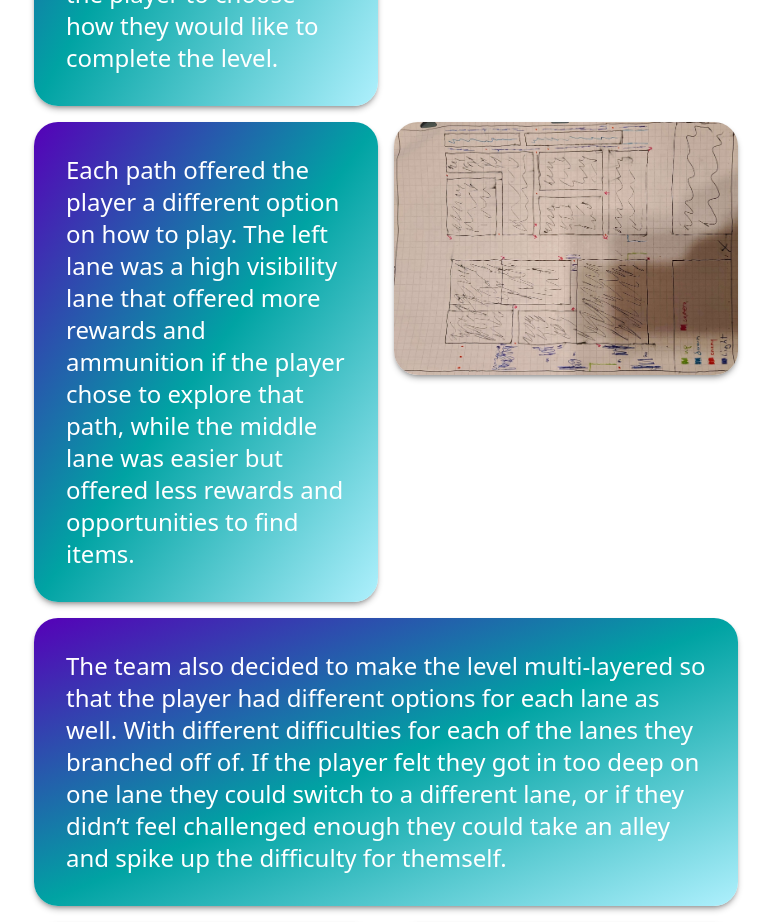
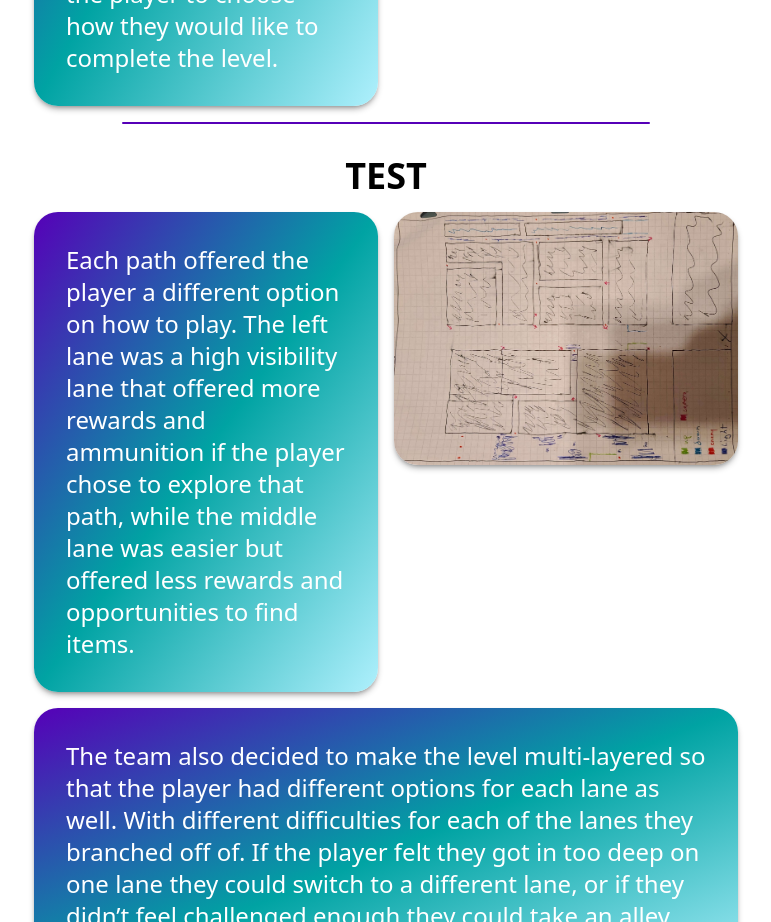
Before and after one commit to briziant/Portfolio, a SvelteKit app: page /projects/hitmanstyle in a window 1280 px wide. Shown: the part 840-1762 px from the top of the page, without its empty margins (254-1025 px from the left). Built offline with nearby package versions, Linux system fonts and the light colour scheme; grey boxes are pictures that could not be loaded.

Commit message:
New Changes

```diff
--- /dev/null
+++ b/src/lib/Subheader.svelte
@@ -0,0 +1,3 @@
+<div class="uppercase text-3xl xl:text-4xl flex items-center gap-2 font-bold">
+	<slot />
+</div>
--- a/src/routes/projects/hitmanstyle/+page.svelte
+++ b/src/routes/projects/hitmanstyle/+page.svelte
@@ -4,6 +4,8 @@
 	import Card from '$lib/Card.svelte';
 	import Header from '$lib/Header.svelte';
 	import Image from '$lib/Image.svelte';
+    import Subheader from '$lib/Subheader.svelte';
+    import Subtitle from '$lib/Subheader.svelte';
 </script>
 
 <Back><Header>hitman sytle (lyra mod)</Header></Back>
@@ -22,6 +24,8 @@
 	</Card>
 	<Image src="{base}/hitmanstyle/Cover.png" title="hitman style 1" />
 </div>
+<div class="border-b-2 rounded-md border-pallet-accent w-3/4 mb-4" />
+<Subheader>Test</Subheader>
 <div class="w-full grid grid-cols-2 gap-4">
 	<Card>
 		Each path offered the player a different option on how to play. The left
```
